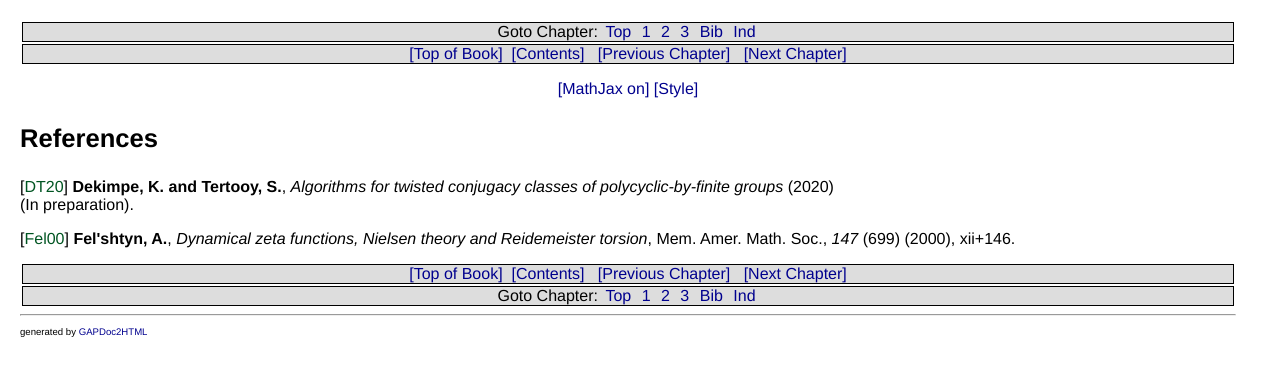
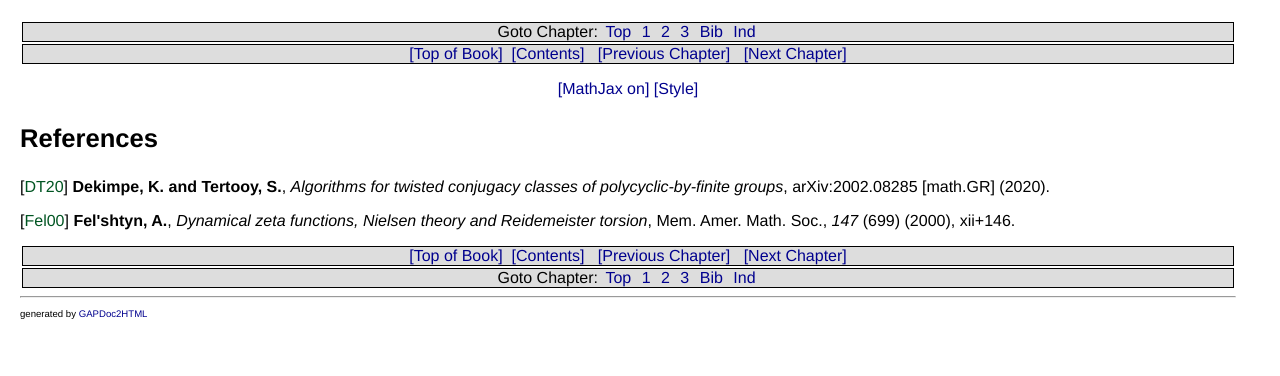
Before and after one commit to stertooy/TwistedConjugacy, a Jekyll site: the page doc/chapBib.html, which Jekyll copies as it is, in a window 1280 px wide. Shown: the top 376 px of the page. Built offline with Jekyll 4.4.1, drawn with Linux system fonts in a browser that asks for light colours.

Commit message:
Update web pages

```diff
--- a/doc/chapBib.html
+++ b/doc/chapBib.html
@@ -29,9 +29,9 @@
 <p class='BibEntry'>
 [<span class='BibKey'>DT20</span>]   <b class='BibAuthor'>Dekimpe, K. and Tertooy, S.</b>,
  <i class='BibTitle'>Algorithms for twisted conjugacy classes of polycyclic-by-finite
-      groups</i>
- (<span class='BibYear'>2020</span>)<br />
-(<span class='BibNote'>In preparation</span>).
+      groups</i>,
+ <span class='BibJournal'>arXiv:2002.08285 [math.GR]</span>
+ (<span class='BibYear'>2020</span>).
 </p>
 
 
--- a/doc/chapBib_mj.html
+++ b/doc/chapBib_mj.html
@@ -32,9 +32,9 @@
 <p class='BibEntry'>
 [<span class='BibKey'>DT20</span>]   <b class='BibAuthor'>Dekimpe, K. and Tertooy, S.</b>,
  <i class='BibTitle'>Algorithms for twisted conjugacy classes of polycyclic-by-finite
-      groups</i>
- (<span class='BibYear'>2020</span>)<br />
-(<span class='BibNote'>In preparation</span>).
+      groups</i>,
+ <span class='BibJournal'>arXiv:2002.08285 [math.GR]</span>
+ (<span class='BibYear'>2020</span>).
 </p>
 
 
```
Also changed, not shown: _data/package.yml (+7 -3 lines), doc/chapBib.txt (+4 -2 lines).
